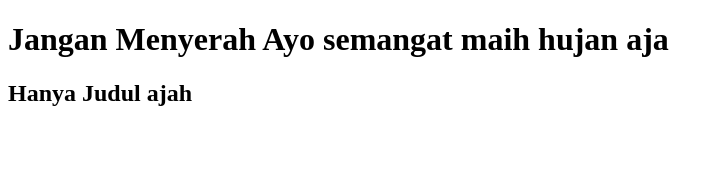
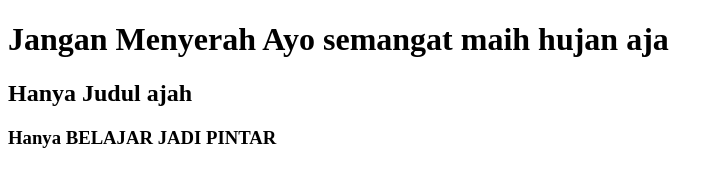
Before and after one commit to rajamalikulfajar/belajar-git, a plain HTML site: page index.html in a window 1280 px wide. Shown: the whole page, without its empty margins (0-722 px from the left). Drawn offline with Linux system fonts and the light colour scheme.

Commit message:
test aja

```diff
--- a/index.html
+++ b/index.html
@@ -9,5 +9,6 @@
 <body>
     <h1>Jangan Menyerah Ayo semangat maih hujan aja</h1>
     <h2>Hanya Judul ajah</h2>
+    <h3>Hanya BELAJAR JADI PINTAR</h3>
 </body>
 </html>
```
